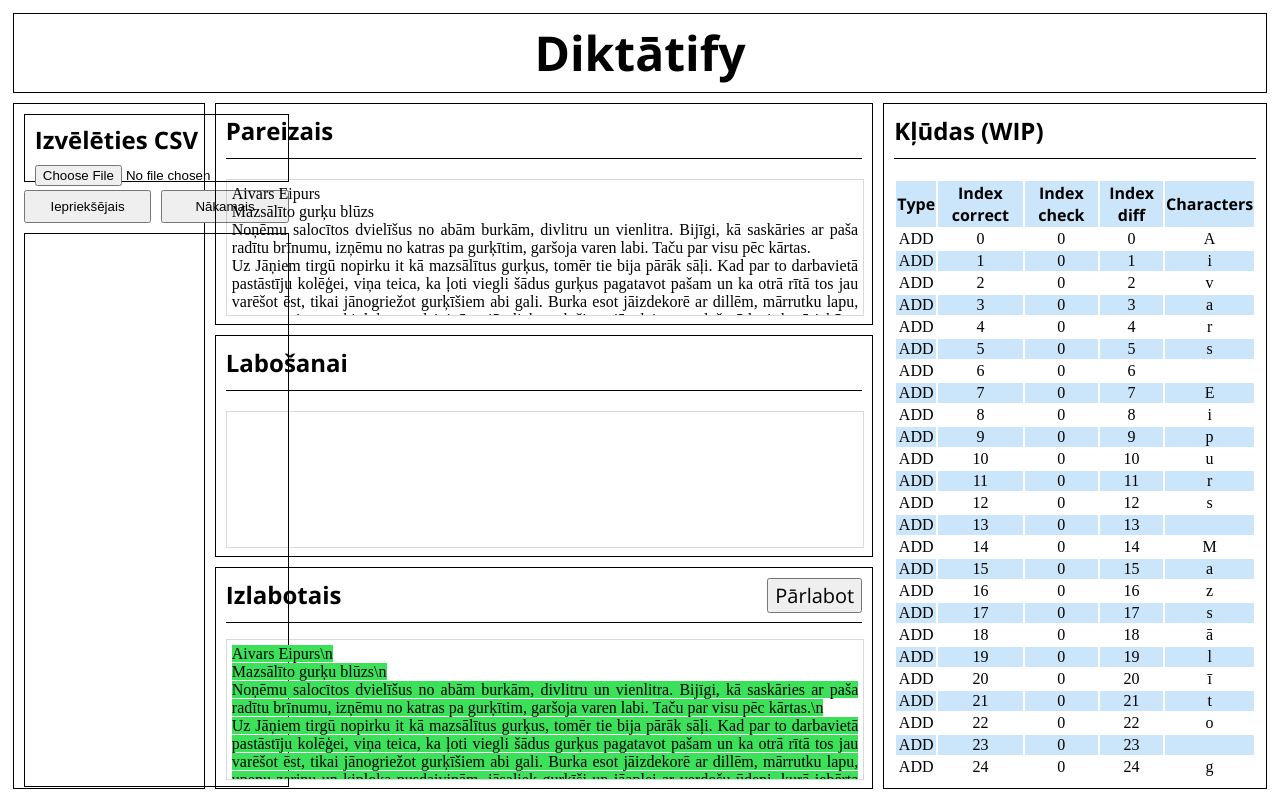
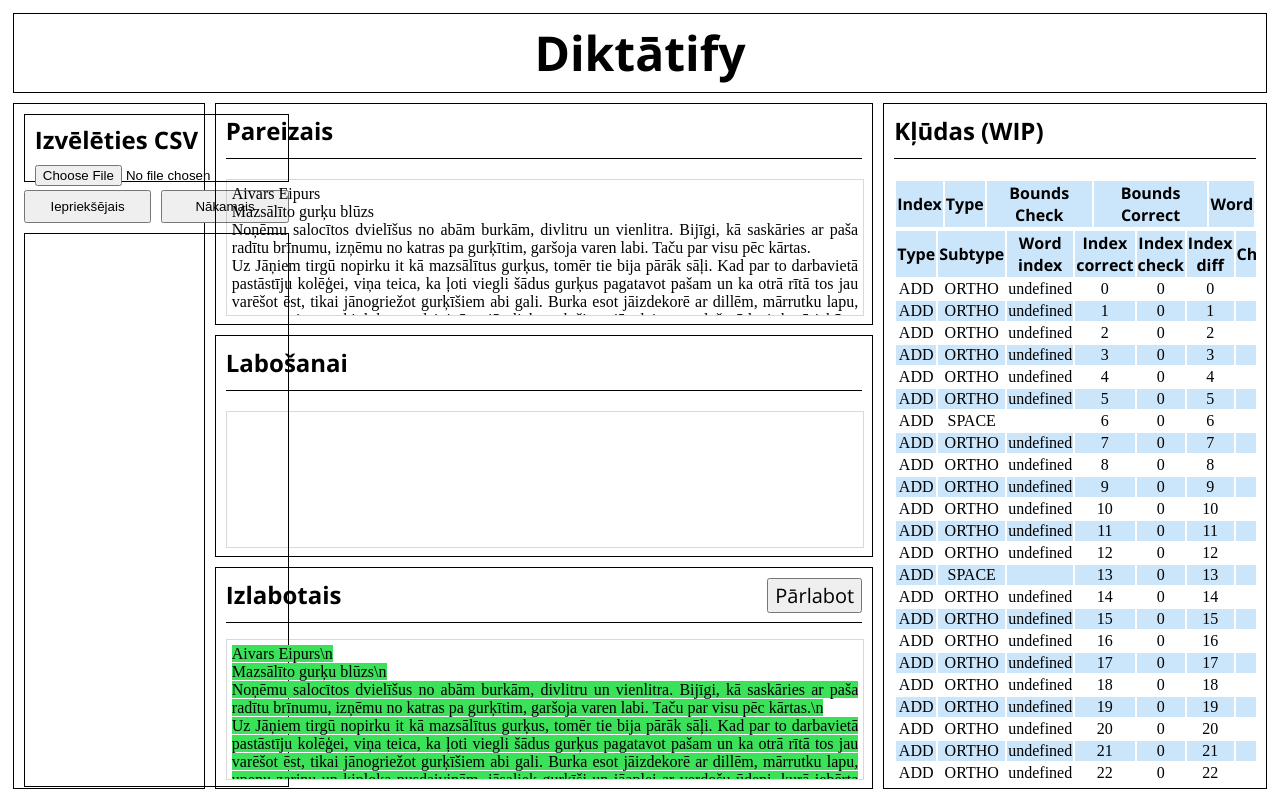
Before and after one commit to R1GProg/LV-Diktats, a Svelte app: page / in a window 1280 px wide. Both pictures are taken after a click on the button "Pārlabot". Built offline with nearby package versions, Linux system fonts and the light colour scheme.

Commit message:
Word recognition

```diff
--- a/src/App.svelte
+++ b/src/App.svelte
@@ -4,13 +4,13 @@
 	import Diff from "./components/Diff.svelte";
 	import { onMount } from "svelte";
 	import type { EssayEntry } from "./types";
-	import { Action, Diff_ONP } from "./ts/diff";
+	import { Action, Diff_ONP, Word } from "./ts/diff";
 	import { processString } from "./ts/normalization";
 
 	let correctText = "";
 	let checkText = "";
 	let checkID = "";
-	let activeDiff: Action[] = [];
+	let activeDiff: { char: Action[], words: Word[] } = { char: [], words: [] };
 	let checkEssayBox: EssayBox;
 	let editableCheckEssayBox: EssayBox;
 	let correctEssayBox: EssayBox;
@@ -22,9 +22,10 @@
 
 		const diff = new Diff_ONP(checkText, correctText);
 		diff.calc();
-		activeDiff = diff.getSequence();
+		activeDiff.char = diff.getSequence();
+		activeDiff.words = diff.getWords();
 
-		checkEssayBox.set(checkText, activeDiff);
+		checkEssayBox.set(checkText, activeDiff.char);
 	}
 
 	function onRecorrectClick() {
@@ -33,9 +34,10 @@
 
 		const diff = new Diff_ONP(checkText, correctText);
 		diff.calc();
-		activeDiff = diff.getSequence();
+		activeDiff.char = diff.getSequence();
+		activeDiff.words = diff.getWords();
 
-		checkEssayBox.set(checkText, activeDiff);
+		checkEssayBox.set(checkText, activeDiff.char);
 	}
 
 	async function loadCorrectText() {
--- a/src/components/Diff.svelte
+++ b/src/components/Diff.svelte
@@ -1,21 +1,49 @@
 <script lang="ts">
-	import type { Action } from "../ts/diff";
+	import type { Action, Word } from "../ts/diff";
 
-	export let diff: Action[] = [];
+	export let diff: { char: Action[], words: Word[] } = { char: [], words: [] };
 </script>
 
 <div class="container">
 	<table>
 		<tr>
+			<th>Index</th>
 			<th>Type</th>
+			<th>Bounds Check</th>
+			<th>Bounds Correct</th>
+			<th>Word</th>
+		</tr>
+		{#each diff.words as entry, i}
+		<tr>
+			<td>{i}</td>
+			<td>{entry.type}</td>
+			{#if entry.boundsCheck}
+				<td>{entry.boundsCheck}</td>
+				<td></td>
+			{:else}
+				<td></td>
+				<td>{entry.boundsCorrect}</td>
+			{/if}
+			<td>{entry.word}</td>
+		</tr>
+		{/each}
+	</table>
+
+	<table>
+		<tr>
+			<th>Type</th>
+			<th>Subtype</th>
+			<th>Word index</th>
 			<th>Index correct</th>
 			<th>Index check</th>
 			<th>Index diff</th>
 			<th>Characters</th>
 		</tr>
-		{#each diff as entry}
+		{#each diff.char as entry}
 		<tr>
 			<td>{entry.type}</td>
+			<td>{entry.subtype}</td>
+			<td>{entry.subtype === "ORTHO" ? entry.wordIndex : ""}</td>
 			<td>{entry.indexCorrect}</td>
 			<td>{entry.indexCheck}</td>
 			<td>{entry.indexDiff !== undefined ? entry.indexDiff : ""}</td>
@@ -25,7 +53,7 @@
 			<td>No {JSON.stringify(entry.charBefore)} uz {JSON.stringify(entry.char)}</td>
 			{/if}
 		</tr>
-	{/each}
+		{/each}
 	</table>
 </div>
 
--- a/src/ts/diff.ts
+++ b/src/ts/diff.ts
@@ -2,7 +2,8 @@ import { charIsPunctuation } from "./langUtil";
 
 // The action done to go from target to source character
 export type ActionType = "ADD" | "DEL" | "SUB" | "NONE";
-export type ActionSubtype = "PUNCT" | "ORTHO";
+export type ActionSubtype = "PUNCT" | "ORTHO" | "SPACE";
+export type WordType = "ADD" | "DEL" | "ERR";
 
 export interface Action {
 	type: ActionType,
@@ -12,6 +13,17 @@ export interface Action {
 	indexDiff?: number,
 	char: string, // The character to delete, to add, or to substitute with, depending on the action type
 	charBefore?: string, // Defined only for type=SUB
+	wordIndex?: number, // Defined only for subtype=ORTHO
+}
+
+export interface Word {
+	type: WordType,
+	boundsCheck?: [number, number], // Defined only for type=ERR and type=DEL
+	boundsCorrect?: [number, number], // Defined only for type=ADD
+	// indexDiff: number,
+	word: string,
+	// wordCorrect: number,
+	actions: Action[],
 }
 
 interface GridPoint {
@@ -37,6 +49,7 @@ export class Diff_ONP {
 	private sequence: Action[] = [];
 	private checkText: string;
 	private correctText: string;
+	private words: Word[] = [];
 
 	constructor(check: string, correct: string) {
 		this.checkText = check;
@@ -114,24 +127,30 @@ export class Diff_ONP {
 				if (seqPath[i].y - seqPath[i].x > y_b - x_a) {
 					// Down
 
+					const char = this.b[y_b];
+					const subtype = char === " " || char === "\n" ? "SPACE" : (charIsPunctuation(char) ? "PUNCT" : "ORTHO");
+
 					this.sequence.push({
 						type: this.stringsReversed ? "DEL" : "ADD",
 						indexCheck: this.stringsReversed ? y_b : x_a,
 						indexCorrect: this.stringsReversed ? x_a : y_b,
-						char: this.b[y_b],
-						subtype: charIsPunctuation(this.b[y_b]) ? "PUNCT" : "ORTHO"
+						char,
+						subtype,
 					});
 
 					y_b++;
 				} else if (seqPath[i].y - seqPath[i].x < y_b - x_a) {
 					// Right
 
+					const char = this.a[x_a];
+					const subtype = char === " " || char === "\n" ? "SPACE" : (charIsPunctuation(char) ? "PUNCT" : "ORTHO");
+
 					this.sequence.push({
 						type: this.stringsReversed ? "ADD" : "DEL",
 						indexCheck: this.stringsReversed ? y_b : x_a,
 						indexCorrect: this.stringsReversed ? x_a : y_b,
-						char: this.a[x_a],
-						subtype: charIsPunctuation(this.a[x_a]) ? "PUNCT" : "ORTHO"
+						char,
+						subtype
 					});
 
 					x_a++;
@@ -151,13 +170,15 @@ export class Diff_ONP {
 			}
 		}
 
+		// Post-processing
 		this.calcDiffIndex();
 		this.consolidatePunctuationWhitespaces();
 		this.parseSubstitutions();
-		// this.cleanEMDashes();
+		this.cleanEMDashes();
 
-		// Make sure that the ADD operations are in order
-		this.sequence.sort((a, b) => a.indexDiff - b.indexDiff);
+		// Word recognition
+		this.words = this.parseWords();
+		this.setCharToWordReference();
 
 		this.dist = this.sequence.length;
 	}
@@ -294,6 +315,124 @@ export class Diff_ONP {
 		}
 	}
 
+	private parseWords() {
+		// Make sure that the ADD operations are in order
+		this.sequence.sort((a, b) => a.indexDiff - b.indexDiff);
+
+		const errWords: Word[] = [];
+		const seqCopy = [...this.sequence.filter((action) => action.subtype === "ORTHO")];
+		let seqLengthOffset = 0; // Increased when a word contains multiple actions
+
+		// Iterate over all letter errors
+		for (let i = 0; i < seqCopy.length - seqLengthOffset; i++) {
+			const a = seqCopy[i];
+
+			// TODO: Implement for words added at the end of the text
+			if (a.indexCheck >= this.checkText.length) continue;
+
+			let bounds: [number, number] = [0, this.checkText.length];
+
+			// Check if it is a completely new word being added
+			let isNewWord = false;
+			let newWordAddActions: Action[] = []; // Used only if it isNewWord=true
+			let newWord: string = a.char; // Used only if it isNewWord=true
+
+			if (a.type === "ADD") {
+				let curOffset = 1;
+				let indexInMainSequence = this.sequence.findIndex((other) => other.indexDiff === a.indexDiff);
+
+				// Iterate over sequential ADD actions until space or punctuation found
+				while (
+					this.sequence[indexInMainSequence + curOffset].type === "ADD"
+					&& this.sequence[indexInMainSequence + curOffset].indexDiff - a.indexDiff === curOffset
+				) {
+					const otherA = this.sequence[indexInMainSequence + curOffset];
+
+					if (otherA.subtype !== "ORTHO") {
+						isNewWord = true;
+						break;
+					} else {
+						newWordAddActions.push(otherA);
+						newWord += otherA.char;
+						curOffset++;
+					}
+				}
+			}
+
+			if (isNewWord) {
+				const word: Word = {
+					type: "ADD",
+					boundsCorrect: [a.indexCorrect, a.indexCorrect + newWord.length],
+					word: newWord,
+					actions: [a, ...newWordAddActions],
+				};
+
+				errWords.push(word);
+
+				// Remove the remaining ADD actions from seqCopy
+				seqCopy.splice(i + 1, newWordAddActions.length);
+
+				continue;
+			}
+
+			// Find closest spaces to the letter on the left and right
+			for (let j = a.indexCheck; j >= 0; j--) {
+				if (charIsPunctuation(this.checkText[j]) || this.checkText[j] === " ") {
+					bounds[0] = j + 1;
+					break;
+				}
+			}
+
+			for (let j = a.indexCheck; j < this.checkText.length; j++) {
+				if (charIsPunctuation(this.checkText[j]) || this.checkText[j] === " ") {
+					bounds[1] = j;
+					break;
+				}
+			}
+
+			if (bounds[0] - 1 === bounds[1]) continue; // In case it is some odd single character thing
+
+			const word: Word = {
+				type: "ERR",
+				boundsCheck: bounds,
+				word: this.checkText.substring(bounds[0], bounds[1]),
+				actions: [],
+			};
+
+			const actionsInWord = seqCopy.filter((action) => {
+				return (action.indexCheck >= bounds[0] && action.indexCheck < bounds[1])
+					// && action.indexCorrect !== a.indexCorrect;
+			});
+
+			word.actions.push(...actionsInWord);
+			let allActionsAreDelete = true;
+
+			for (const action of actionsInWord) {
+				const ind = seqCopy.findIndex((other) => other.indexDiff === action.indexDiff);
+				if (action.type !== "DEL") allActionsAreDelete = false;
+
+				if (ind === i) continue;
+
+				seqCopy.splice(ind, 1);
+				seqLengthOffset++;
+			}
+
+			if (allActionsAreDelete && word.actions.length === word.word.length) word.type = "DEL";
+
+			errWords.push(word);
+		}
+
+		return errWords;
+	}
+
+	private setCharToWordReference() {
+		for (let i = 0; i < this.words.length; i++) {
+			for (let a of this.words[i].actions) {
+				a.wordIndex = i;
+			}
+		}
+	}
+
 	private shiftIndexDiff(arrRef: Action[], shiftStartIndex: number, shiftAmount: number) {
 		for (const otherA of arrRef.filter((otherA) => otherA.indexDiff > shiftStartIndex)) {
 			otherA.indexDiff += shiftAmount;
@@ -307,4 +446,8 @@ export class Diff_ONP {
 	getSequence() {
 		return this.sequence;
 	}
+
+	getWords() {
+		return this.words;
+	}
 }
```
